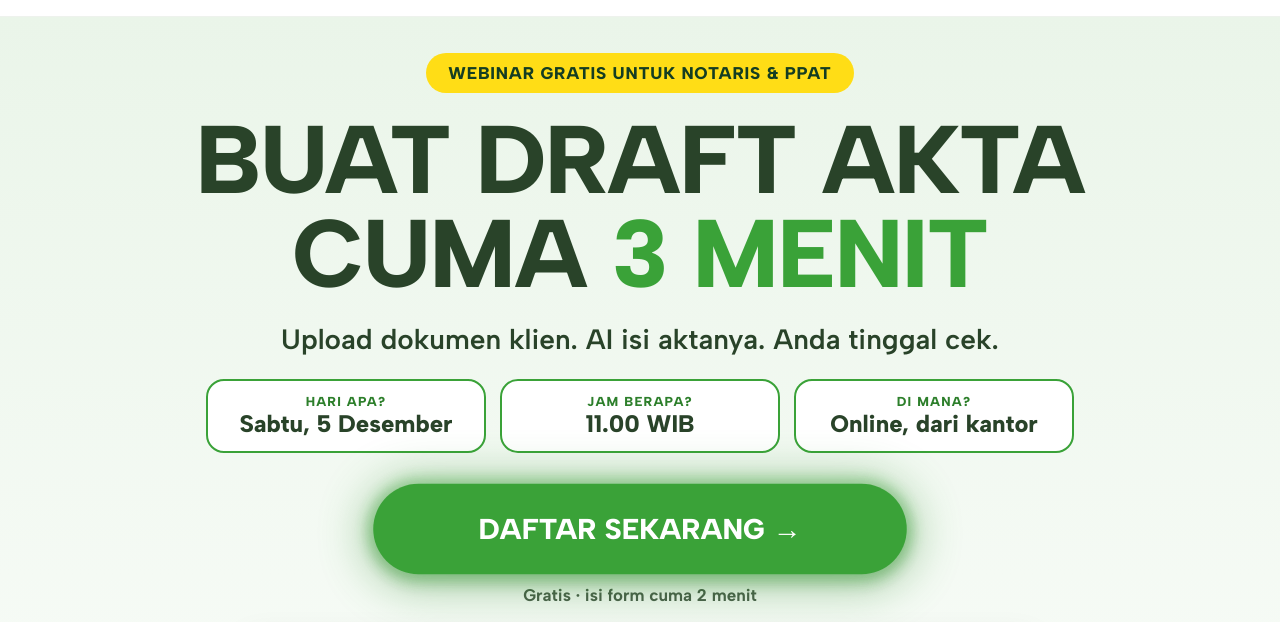
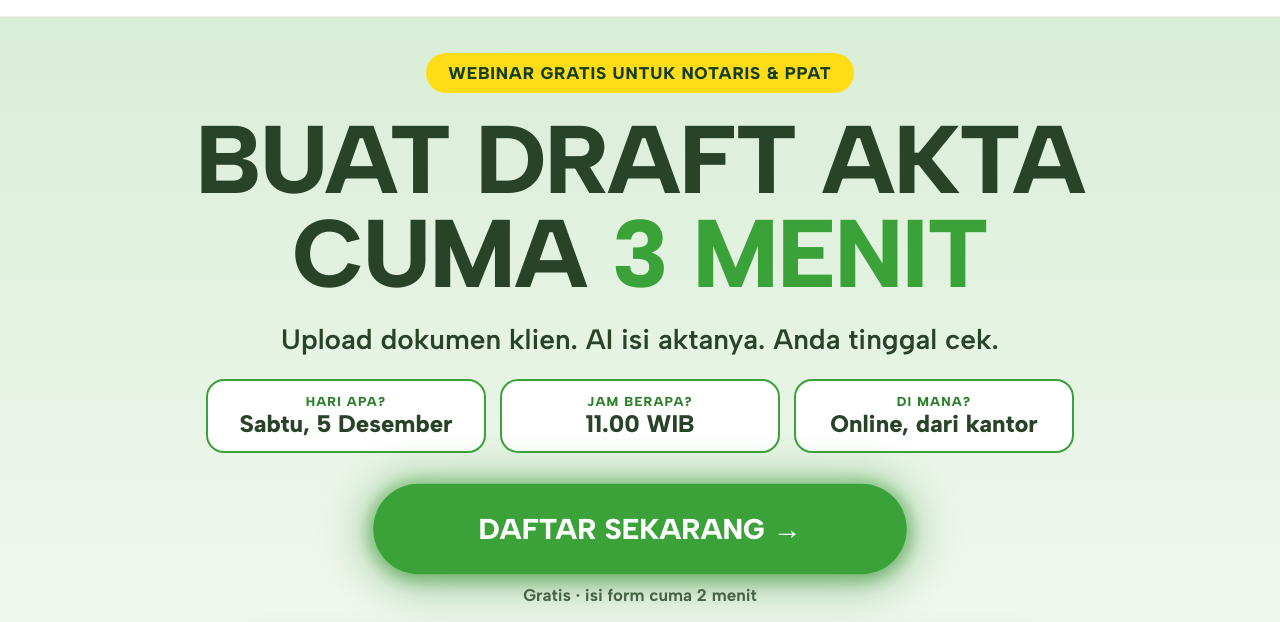
Before and after one commit to Soyuzn/aktaklik-webinar, a plain HTML site: page bold.html in a window 1280 px wide. Shown: the part 111-733 px from the top of the page. Drawn offline with Linux system fonts and the light colour scheme.

Commit message:
feat: gradient hijau lembut di hero kedua versi

```diff
--- a/assets/css/base.css
+++ b/assets/css/base.css
@@ -12,6 +12,9 @@ button{cursor:pointer}
 :focus-visible{outline:3px solid var(--yellow);outline-offset:2px}
 .container{width:min(1200px,100% - 48px);margin-inline:auto}
 .blend{mix-blend-mode:multiply}
+
+/* gradient hijau lembut di hero (dua versi) */
+.hero{background:linear-gradient(#d9eed6,#eef7ec 40%,#fff 85%)}
 
 /* nav */
 .nav{height:80px;border-bottom:1px solid #eef2ed;background:#fff;display:flex;align-items:center}
--- a/assets/css/bold.css
+++ b/assets/css/bold.css
@@ -1,4 +1,4 @@
-.hero{background:linear-gradient(#eaf5e9,#fff 80%);padding:36px 0 64px;text-align:center}
+.hero{padding:36px 0 64px;text-align:center}
 .hero .container{display:flex;flex-direction:column;align-items:center;gap:20px}
 .tag{background:var(--yellow);color:var(--deep);border-radius:99px;padding:10px 22px;font-size:17px;font-weight:800;letter-spacing:.8px}
 h1{font-size:min(96px,9.4vw);font-weight:800;text-transform:uppercase;line-height:.98;letter-spacing:-1.5px;text-wrap:balance}
```
